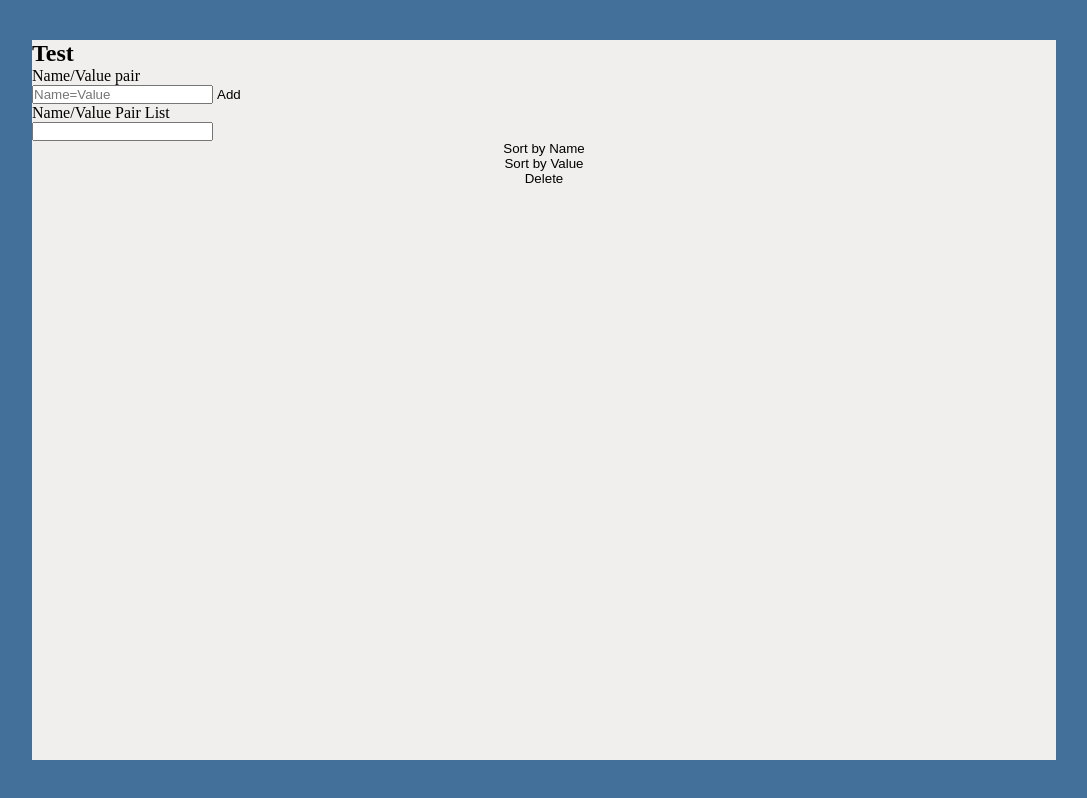
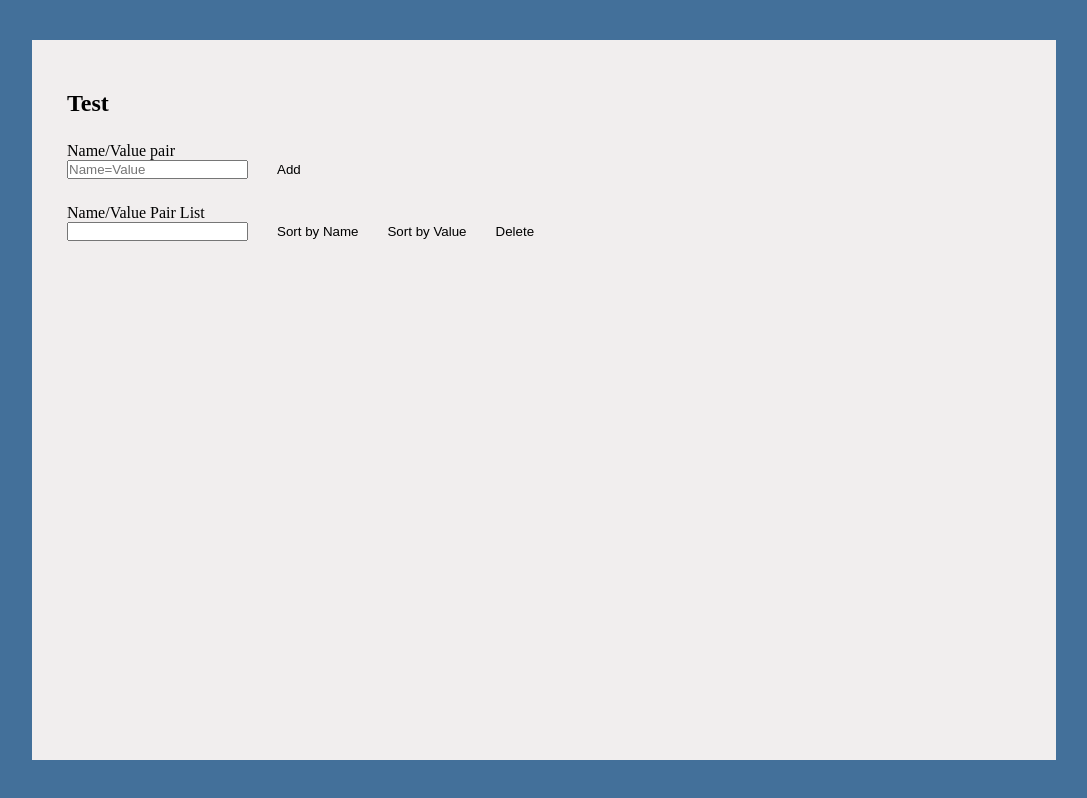
Before and after one commit to RomanGit777/JS-test, a plain HTML site: page test 1/index.html in a window 1280 px wide. Shown: the whole page, without its empty margins (96-1183 px from the left). Drawn offline with Linux system fonts and the light colour scheme.

Commit message:
working with stylization

```diff
--- a/test 1/index.html
+++ b/test 1/index.html
@@ -16,8 +16,7 @@
 <h2>Test</h2>
     <div class="containerName-Value">
         <label for="name-value"> Name/Value pair</label>
-        <input type="text"
-               id="name-value" placeholder="Name=Value">
+        <input type="text" id="name-value" placeholder="Name=Value">
         <button>Add</button>
     </div>
 
@@ -26,11 +25,9 @@
         <input type="text"
                id="pair-List">
 
-        <div class="btn-div">
         <button>Sort by Name</button>
         <button>Sort by Value</button>
         <button>Delete</button>
-        </div>
     </div>
 
 </form>
--- a/test 1/style.css
+++ b/test 1/style.css
@@ -1,24 +1,24 @@
-.containerName-Value label{
+.form-container label{
     display: block;
-}
-.containerOfList label{
-    display: block;
-}
-.btn-div{
-    display: flex;
-    flex-direction: column;
 }
 .form-container{
     width: 80%;
     height: 90%;
     background-color: #f1eeee;
-    /*display: flex;*/
+    display: flex;
+    justify-content: flex-start;
+    padding-left: 35px;
+    padding-top: 50px;
     /*justify-content: center;*/
     /*align-items: center;*/
     /*flex-direction: column;*/
 }
+.form-container h2{
+    padding-bottom: 25px;
+}
 .containerName-Value{
+margin-bottom: 25px;
 }
-#pair-List{
-    height: 45%
+.form-container button{
+    margin-left: 25px;
 }
```
